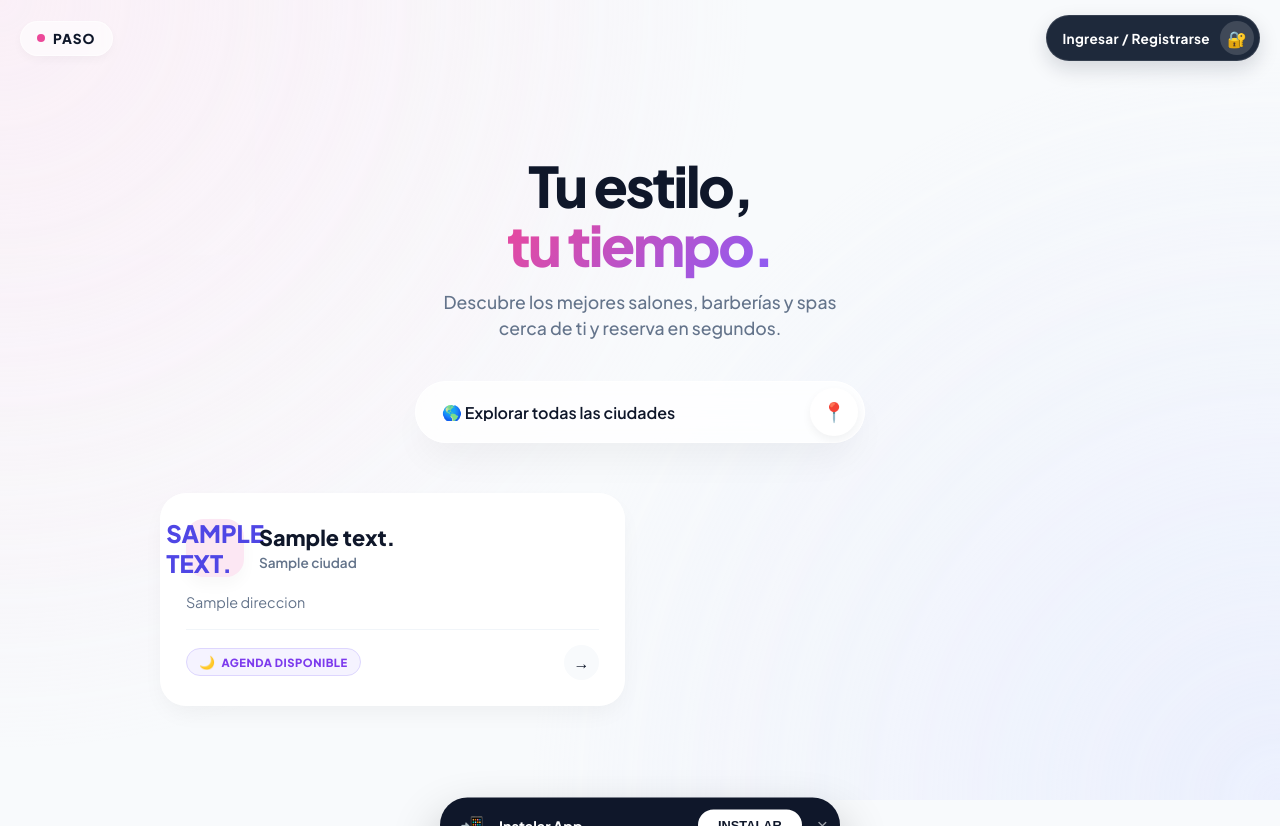
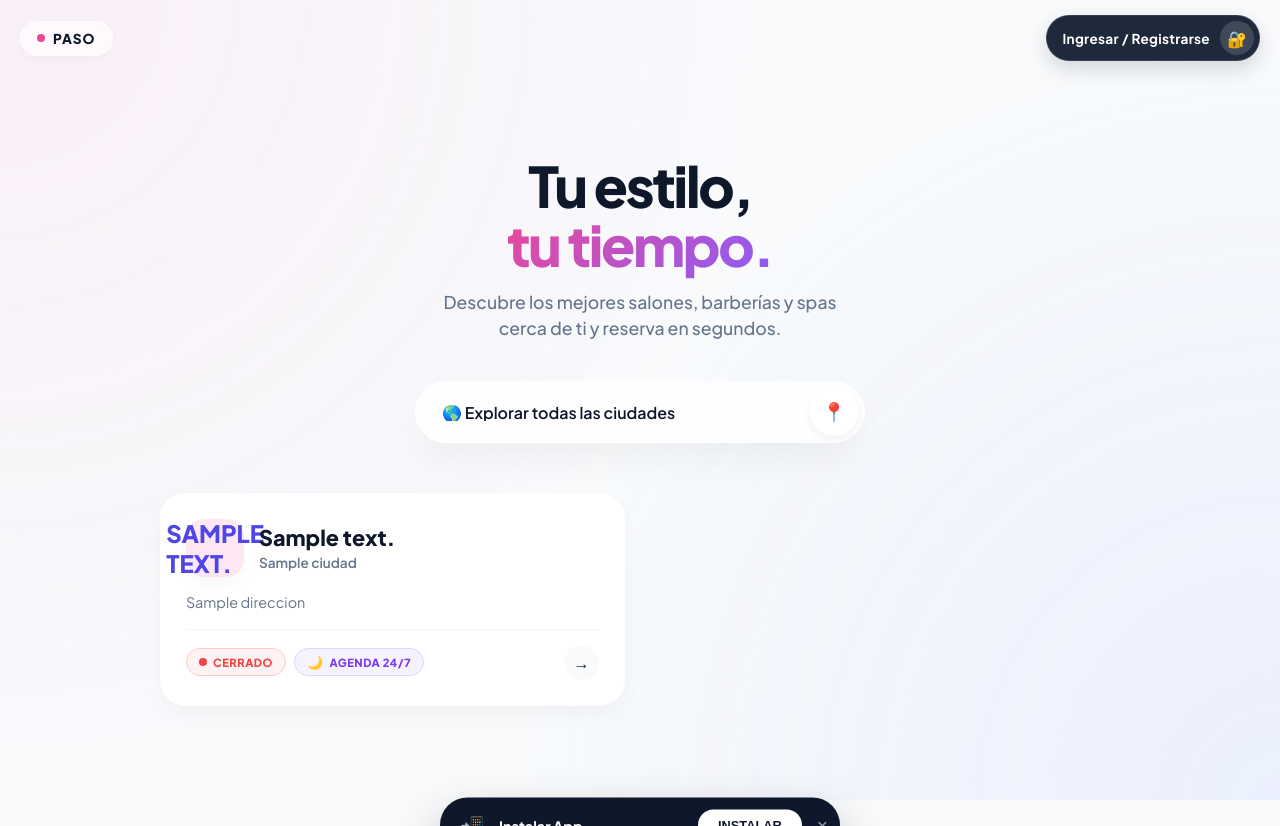
Before and after one commit to juanpablosierraorjuela-bit/CitasPeluqueria-Backend, a Django app: template salon/templates/salon/index.html in a window 1280 px wide. Run offline with Django 3.2, Linux system fonts and the light colour scheme; the template is opened without the code that fills it: most values are stand-ins (such as "Sample title", 1, 10 or a date in 2020).

Commit message:
Update index.html

```diff
--- a/salon/templates/salon/index.html
+++ b/salon/templates/salon/index.html
@@ -201,6 +201,14 @@
             border-top: 1px solid #f1f5f9; padding-top: 15px;
         }
 
+        /* Contenedor para los badges cuando están cerrados */
+        .status-wrapper {
+            display: flex;
+            align-items: center;
+            gap: 8px;
+            flex-wrap: wrap;
+        }
+
         /* --- LOGICA DE ESTADO (Psicología de Venta) --- */
         .status-pill {
             font-size: 0.7rem; font-weight: 800; padding: 6px 12px; border-radius: 30px;
@@ -214,7 +222,13 @@
             box-shadow:0 0 0 2px rgba(16,185,129,0.2); animation: latido 2s infinite;
         }
 
-        /* Estado: Local Cerrado pero Agenda Abierta */
+        /* Estado: Cerrado (Nuevo) */
+        .status-pill.closed { background: #fef2f2; color: #ef4444; border: 1px solid #fecaca; }
+        .status-pill.closed::before {
+            content:''; width:8px; height:8px; background:#ef4444; border-radius:50%;
+        }
+
+        /* Estado: Agenda Abierta (Luna) */
         .status-pill.online { background: #f5f3ff; color: #7c3aed; border: 1px solid #ddd6fe; }
         .status-pill.online::before {
             content:'🌙'; font-size: 0.8rem; line-height: 1;
@@ -319,11 +333,14 @@
                     {% endif %}
 
                     <div class="card-footer">
-                        {% if p.esta_abierto %}
-                            <div class="status-pill open">ABIERTO AHORA</div>
-                        {% else %}
-                            <div class="status-pill online">AGENDA DISPONIBLE</div>
-                        {% endif %}
+                        <div class="status-wrapper">
+                            {% if p.esta_abierto %}
+                                <div class="status-pill open">ABIERTO AHORA</div>
+                            {% else %}
+                                <div class="status-pill closed">CERRADO</div>
+                                <div class="status-pill online">AGENDA 24/7</div>
+                            {% endif %}
+                        </div>
 
                         <div class="btn-arrow">→</div>
                     </div>
```
